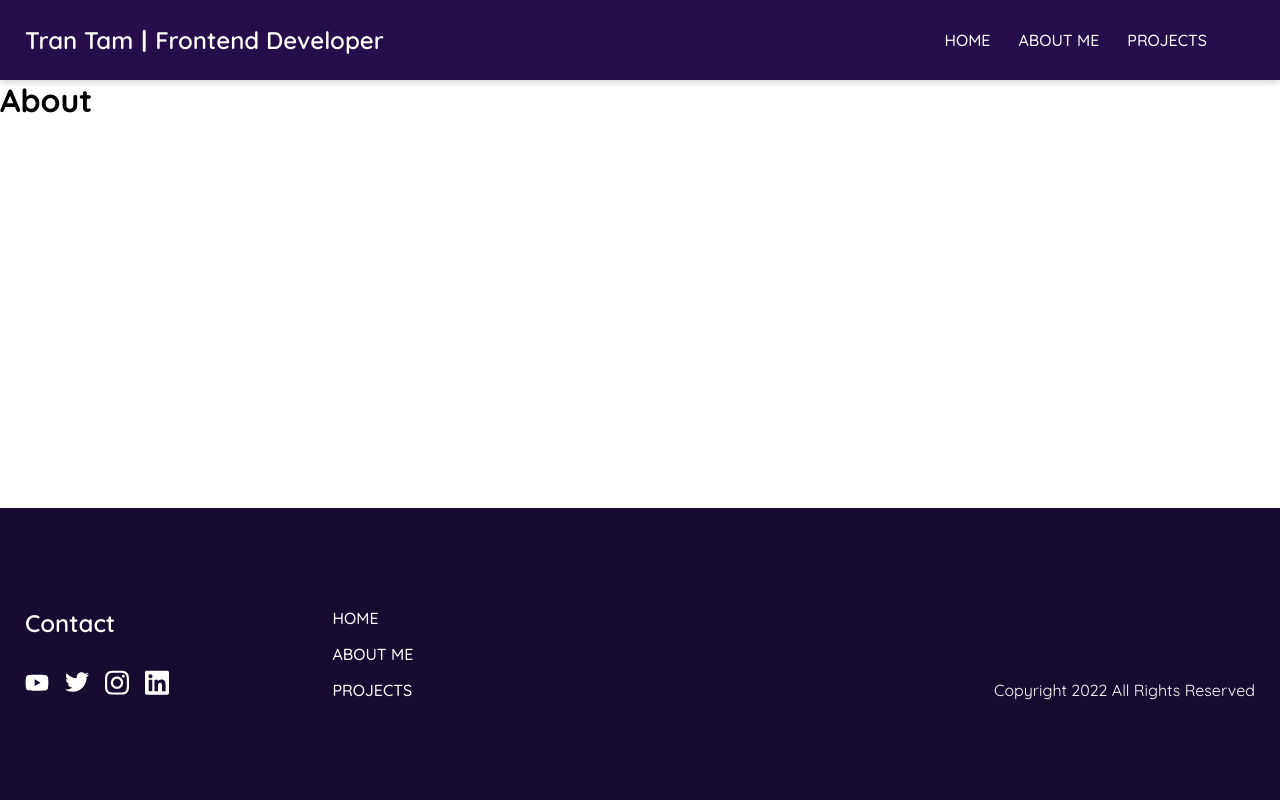
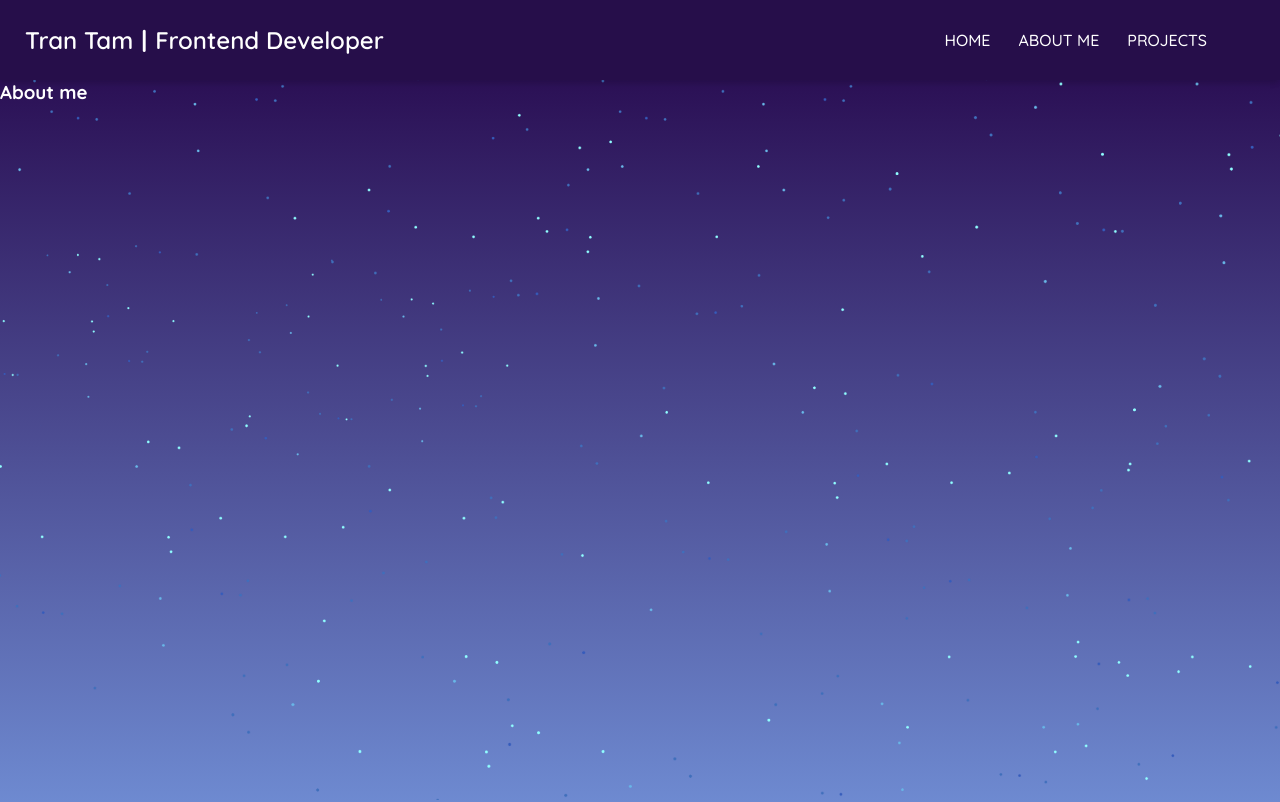
Before and after one commit to owentr1369/my-profile-website-vuejs, a Vue app: page /about in a window 1280 px wide. Shown: the top 802 px of the page. Built offline with nearby package versions, Linux system fonts and the light colour scheme; a web font is replaced by a local one; what vue2-editor would draw is missing.

Commit message:
add background for project and about page

```diff
--- a/src/components/ProjectsCard.vue
+++ b/src/components/ProjectsCard.vue
@@ -38,7 +38,7 @@ export default {
   border-radius: 8px;
   background-color: #fff;
   min-height: 420px;
-  transition: 0.5s ease all;
+  overflow-x: hidden;
 
   &:hover {
     transform: rotateZ(-1deg) scale(1.01);
--- a/src/views/About.vue
+++ b/src/views/About.vue
@@ -1,5 +1,17 @@
 <template>
-  <h1>About</h1>
+  <div class="about-wrap">
+    <img src="../assets/images/stars.png" id="stars" alt="" />
+    <div class="container">
+      <h3>About me</h3>
+      <!-- <div class="blog-cards">
+        <ProjectsCard
+          :post="post"
+          v-for="(post, index) in sampleBlogCards"
+          :key="index"
+        />
+      </div> -->
+    </div>
+  </div>
 </template>
 
 <script>
@@ -7,7 +19,18 @@ export default {};
 </script>
 
 <style lang="scss" scoped>
-h1 {
-  color: #000;
+.about-wrap {
+  transition: 0.5s ease all;
+  min-height: 100vh;
+  background: linear-gradient(#2b1055, #7597de);
+  img {
+    position: absolute;
+    top: 0;
+    left: 0;
+    width: 100%;
+    height: 100%;
+    object-fit: cover;
+    pointer-events: none;
+  }
 }
 </style>
--- a/src/views/Projects.vue
+++ b/src/views/Projects.vue
@@ -1,5 +1,6 @@
 <template>
   <div class="blog-card-wrap">
+    <img src="../assets/images/stars.png" id="stars" alt="" />
     <div class="container">
       <h3>View More Recent Blogs</h3>
       <div class="blog-cards">
@@ -28,6 +29,20 @@ export default {
 </script>
 
 <style lang="scss" scoped>
+.blog-card-wrap {
+  transition: 0.5s ease all;
+  min-height: 100vh;
+  background: linear-gradient(#2b1055, #7597de);
+  img {
+    position: absolute;
+    top: 0;
+    left: 0;
+    width: 100%;
+    height: 100%;
+    object-fit: cover;
+    pointer-events: none;
+  }
+}
 h1 {
   color: #000;
 }
```
